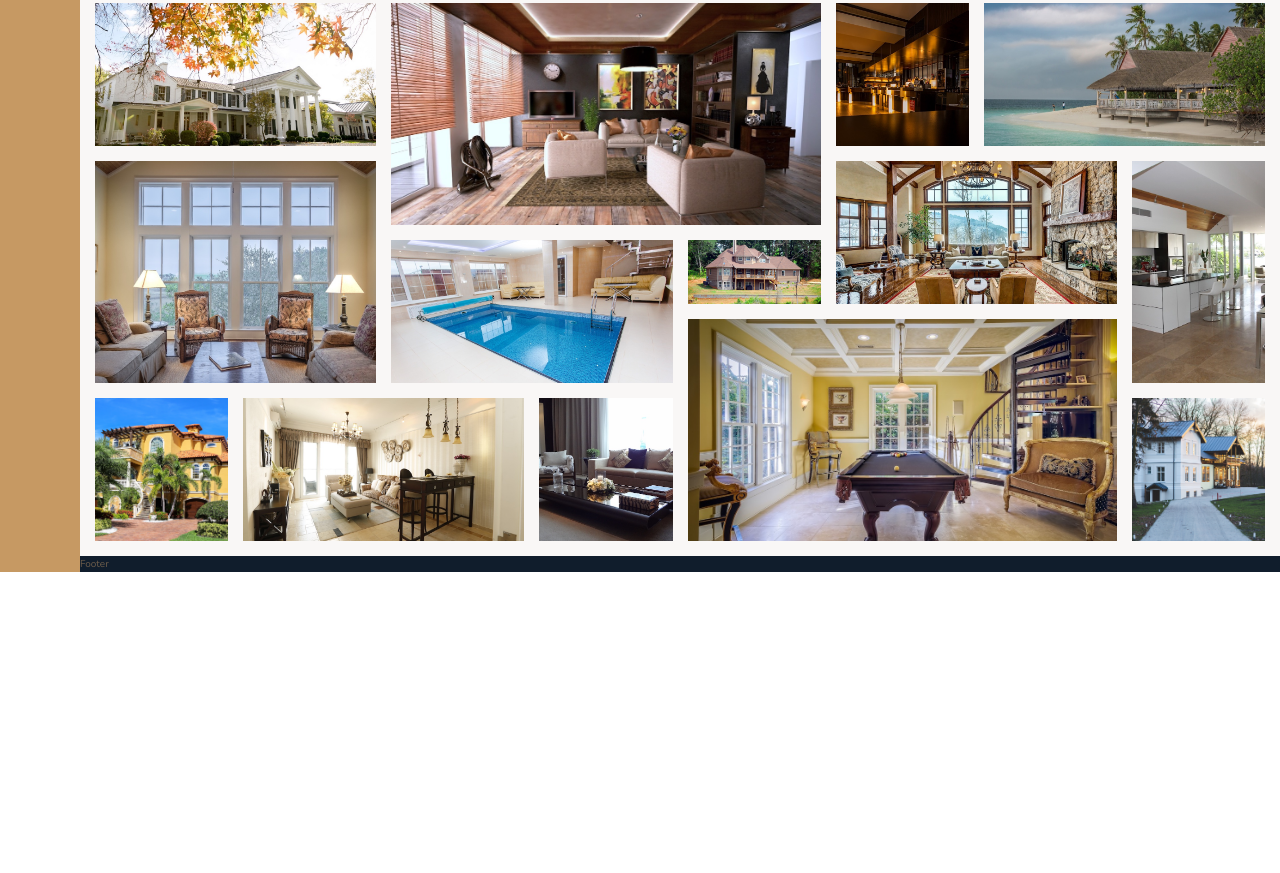
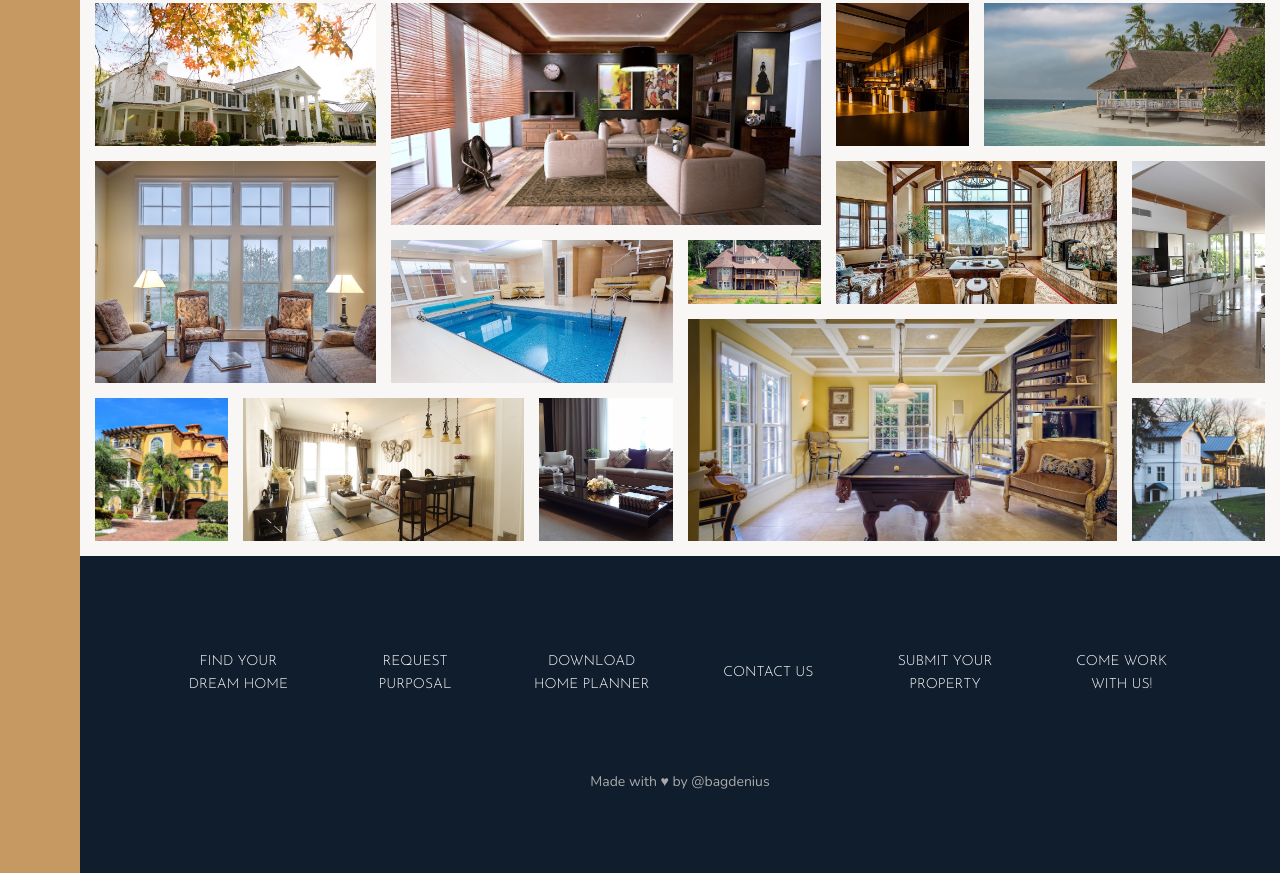
Before and after one commit to bagdenius/Nexter-sass, a website: page index.html in a window 1280 px wide. Shown: the part 3084-3957 px from the top of the page. Before the commit the page ends 3656 px from the top, so only its background shows below. Drawn offline with nearby package versions, Linux system fonts and the light colour scheme.

Commit message:
build the footer

```diff
--- a/index.html
+++ b/index.html
@@ -393,6 +393,33 @@
         />
       </figure>
     </section>
-    <footer class="footer">Footer</footer>
+    <footer class="footer">
+      <ul class="nav">
+        <li class="nav__item">
+          <a href="#" class="nav__link">Find your dream home</a>
+        </li>
+        <li class="nav__item">
+          <a href="#" class="nav__link">Request purposal</a>
+        </li>
+        <li class="nav__item">
+          <a href="#" class="nav__link">Download home planner</a>
+        </li>
+        <li class="nav__item">
+          <a href="#" class="nav__link">Contact us</a>
+        </li>
+        <li class="nav__item">
+          <a href="#" class="nav__link">Submit your property</a>
+        </li>
+        <li class="nav__item">
+          <a href="#" class="nav__link">Come work with us!</a>
+        </li>
+      </ul>
+      <p class="copyright">
+        Made with ♥ by
+        <a href="https://www.instagram.com/bagdenius/" class="copyright__link"
+          >@bagdenius</a
+        >
+      </p>
+    </footer>
   </body>
 </html>
--- a/sass/_footer.scss
+++ b/sass/_footer.scss
@@ -1,6 +1,62 @@
 @use './base' as *;
 
 .footer {
+  grid-column: full-start / full-end;
+  padding: 8rem;
   background-color: $color-secondary;
-  grid-column: full-start / full-end;
 }
+
+.nav {
+  display: grid;
+  grid-template-columns: repeat(auto-fit, minmax(15rem, 1fr));
+  list-style: none;
+  gap: 2rem;
+  align-items: center;
+
+  &__link:link,
+  &__link:visited {
+    display: block;
+    padding: 1.5rem;
+    font-size: 1.4rem;
+    color: #fff;
+    text-decoration: none;
+    font-family: $font-display;
+    text-transform: uppercase;
+    text-align: center;
+    transition: all 0.2s;
+  }
+
+  &__link:hover {
+    background-color: rgba(#fff, 0.05);
+    transform: translateY(-3px);
+  }
+
+  &__link:active {
+    background-color: rgba(#fff, 0.08);
+    transform: translateY(-1px);
+  }
+}
+
+.copyright {
+  font-size: 1.4rem;
+  color: $color-grey-light-2;
+  margin: 6rem auto 0 auto;
+  text-align: center;
+  width: 70%;
+
+  &__link:link,
+  &__link:visited {
+    display: inline-block;
+    text-decoration: none;
+    color: currentColor;
+    background-color: $color-secondary;
+    box-shadow: none;
+    transition: all 0.2s;
+  }
+
+  &__link:hover {
+    transform: scale(1.3) rotate(2deg);
+    background-color: lighten($color-secondary, 3%);
+    box-shadow: 0 1rem 3rem rgba(#000, 0.2);
+  }
+}
```
Also changed, not shown: css/main.css.
